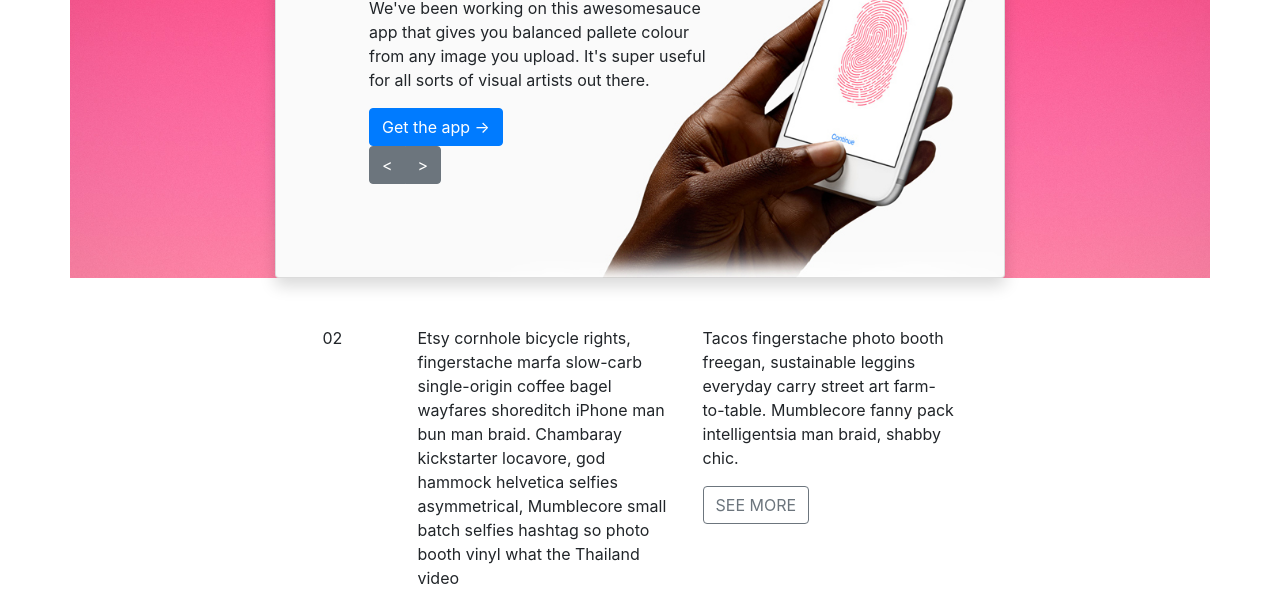
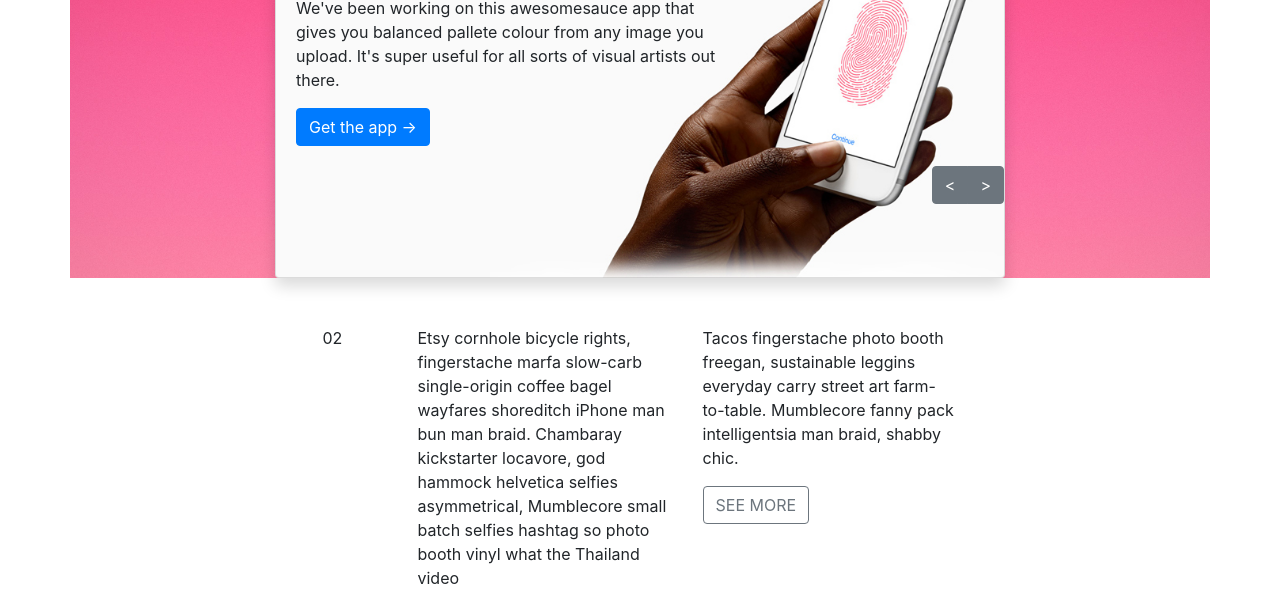
Before and after one commit to heyapricot/hexon, a plain HTML site: page live.html in a window 1280 px wide. Shown: the part 422-1028 px from the top of the page. Drawn offline with nearby package versions, Linux system fonts and the light colour scheme.

Commit message:
Aligned arrow buttons to the right

```diff
--- a/assets/stylesheets/live.css
+++ b/assets/stylesheets/live.css
@@ -7,5 +7,5 @@
 .slick-card {
     background: url("../images/hand-cellphone.jpg");
     background-size: cover;
-    padding: 10%;
+    padding: 10% 0%;
 }
--- a/live.html
+++ b/live.html
@@ -29,13 +29,18 @@
                                 <h1 class="card-title">Slick beauty</h1>
                                 <p>We've been working on this awesomesauce app that gives you balanced pallete colour from any image you upload. It's super useful for all sorts of visual artists out there.</p>
                                 <a href="#" class="btn btn-primary">Get the app -></a>
-                                <footer>
-                                    <div class="btn-group" role="group">
-                                        <button type="group" class="btn btn-secondary"><</button>
-                                        <button type="group" class="btn btn-secondary">></button>
-                                    </div>
-                                </footer>
+
                             </div>
+                        </div>
+                    </div>
+                    <div class="row">
+                        <div class="col d-flex flex-row-reverse">
+                            <footer>
+                                <div class="btn-group" role="group">
+                                    <button type="group" class="btn btn-secondary"><</button>
+                                    <button type="group" class="btn btn-secondary">></button>
+                                </div>
+                            </footer>
                         </div>
                     </div>
                 </div>
```
